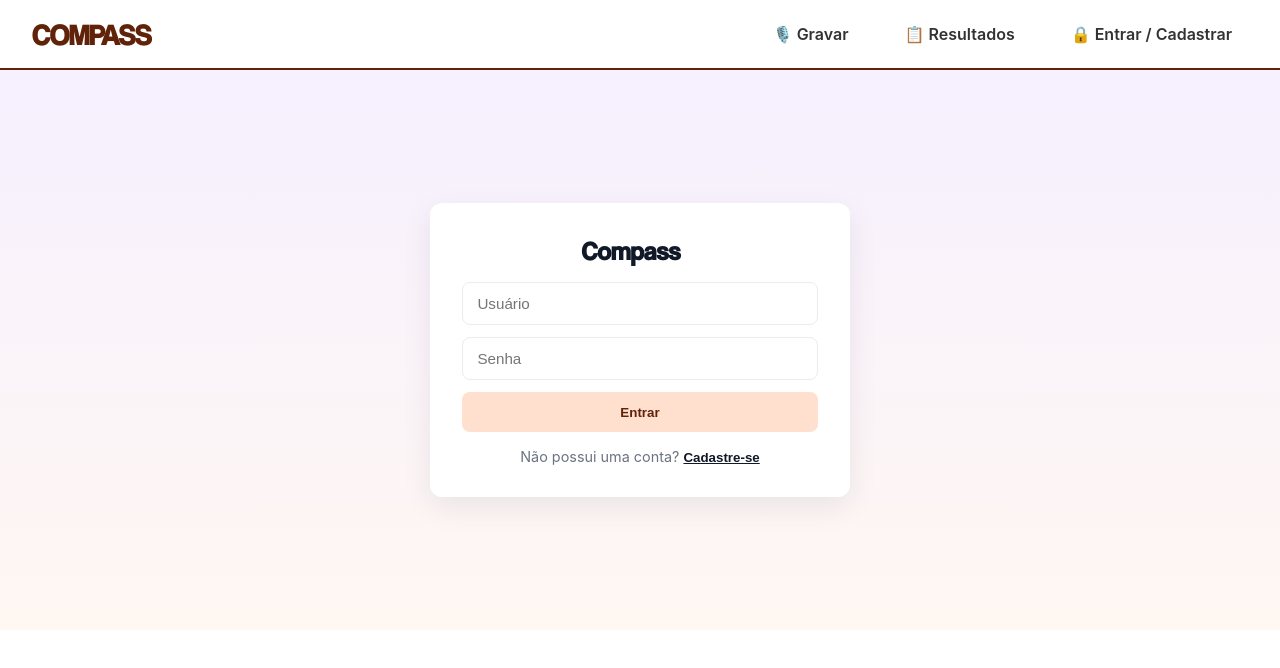
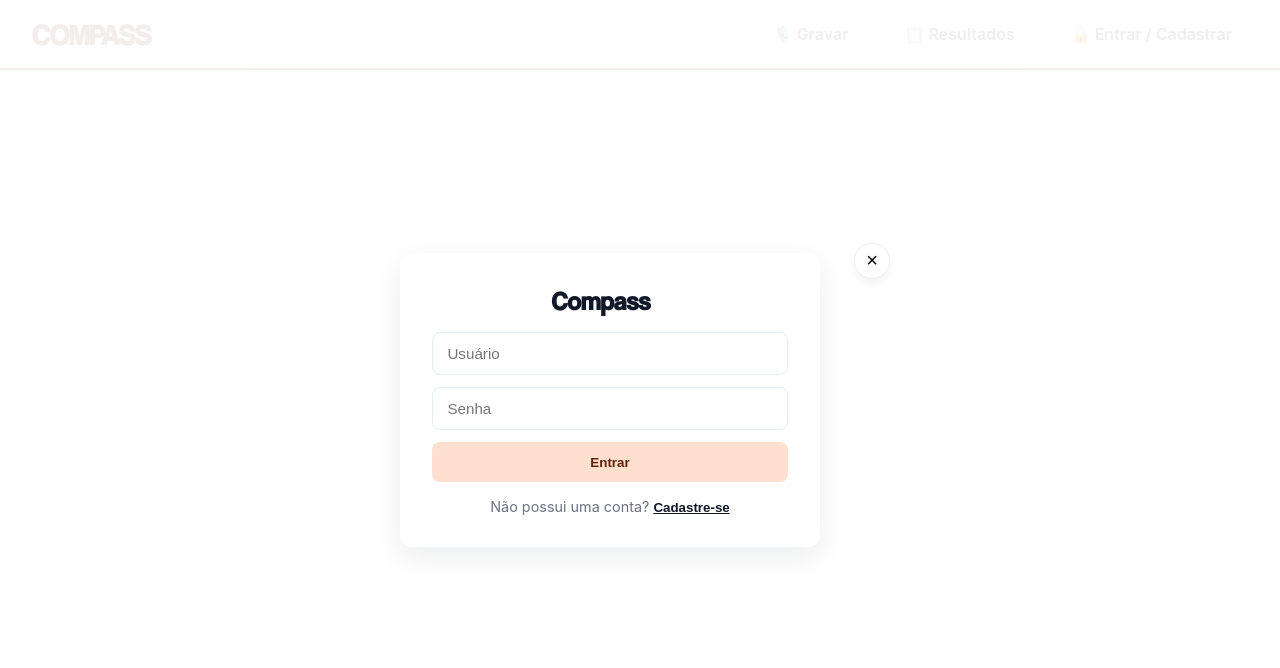
Before and after one commit to malu-zinha/Compass, a React (Create React App) app in the folder frontend/: page /auth in a window 1280 px wide. Shown: the top 668 px of the page. Built offline with nearby package versions, Linux system fonts and the light colour scheme; some icons are missing.

Commit message:
feat(auth): modal auth screen with backdrop and close button

```diff
--- a/frontend/src/pages/AuthScreen.js
+++ b/frontend/src/pages/AuthScreen.js
@@ -1,4 +1,5 @@
 import React, { useState } from 'react';
+import { useNavigate } from 'react-router-dom';
 import styles from '../styles/auth.module.css';
 import { ReactComponent as Icon15 } from '../assets/icons/image 15.svg';
 
@@ -9,6 +10,13 @@ const AuthScreen = () => {
     usuario: '',
     senha: ''
   });
+
+  const navigate = useNavigate();
+
+  const handleClose = () => {
+    // navigate back to previous page or to home
+    navigate(-1);
+  };
 
   const handleInputChange = (e) => {
     setFormData({
@@ -30,7 +38,9 @@ const AuthScreen = () => {
   };
 
   return (
-    <div className={styles.authContainer}>
+    <div className={styles.overlay} onClick={handleClose}>
+      <div className={styles.modal} onClick={(e) => e.stopPropagation()} role="dialog" aria-modal="true">
+        <button className={styles.closeButton} aria-label="Fechar" onClick={handleClose}>&times;</button>
         {currentScreen === 'login' ? (
           <LoginScreen
             formData={formData}
@@ -46,6 +56,7 @@ const AuthScreen = () => {
             switchToLogin={() => setCurrentScreen('login')}
           />
         )}
+      </div>
     </div>
   );
 };
--- a/frontend/src/styles/auth.module.css
+++ b/frontend/src/styles/auth.module.css
@@ -1,13 +1,20 @@
-.authContainer {
-  min-height: 70vh;
+.overlay {
+  position: fixed;
+  inset: 0;
+  background: rgba(255,255,255,0.92); /* quase toda branca, deixando o fundo apagado */
   display: flex;
   align-items: center;
   justify-content: center;
   padding: 2rem;
-  background: linear-gradient(180deg, #f6f0ff 0%, #fff7f2 100%);
+  z-index: 1000;
 }
 
-/* Font is injected at runtime by src/styles/loadFonts.js */
+.modal {
+  position: relative;
+  width: 100%;
+  max-width: 480px;
+}
+
 
 .card {
   width: 100%;
@@ -19,6 +26,27 @@
   text-align: center;
 }
 
+.closeButton {
+  position: absolute;
+  top: -10px;
+  right: -10px;
+  background: #fff;
+  border: 1px solid rgba(0,0,0,0.06);
+  width: 36px;
+  height: 36px;
+  border-radius: 50%;
+  display: inline-flex;
+  align-items: center;
+  justify-content: center;
+  font-size: 1.25rem;
+  cursor: pointer;
+  box-shadow: 0 4px 10px rgba(0,0,0,0.06);
+}
+
+.closeButton:hover {
+  filter: brightness(0.98);
+}
+
 .title {
   font-size: 1.6rem;
   margin: 0 0 1rem 0;
@@ -28,19 +56,17 @@
   justify-content: center;
   gap: 0.5rem;
   font-family: 'Coolvetica', system-ui, -apple-system, 'Segoe UI', Roboto, sans-serif;
-  position: relative; /* allow absolute/relative positioning of the icon */
+  position: relative;
 }
-
 .icon {
   display: inline-block;
   width: 18px;
   height: 18px;
   vertical-align: middle;
-  /* moved closer to the S (adjusted per user request) */
   transform: translate(-1px, -16px);
   margin-left: -8px;
   position: relative;
-  z-index: 5; /* ensure icon sits above the text */
+  z-index: 5;
 }
 .iconSvg { width: 18px; height: 18px; vertical-align: middle }
 .iconSvg svg, .iconSvg { width: 100%; height: 100%; }
```
Lines whose indentation alone changed are shown as unchanged.
